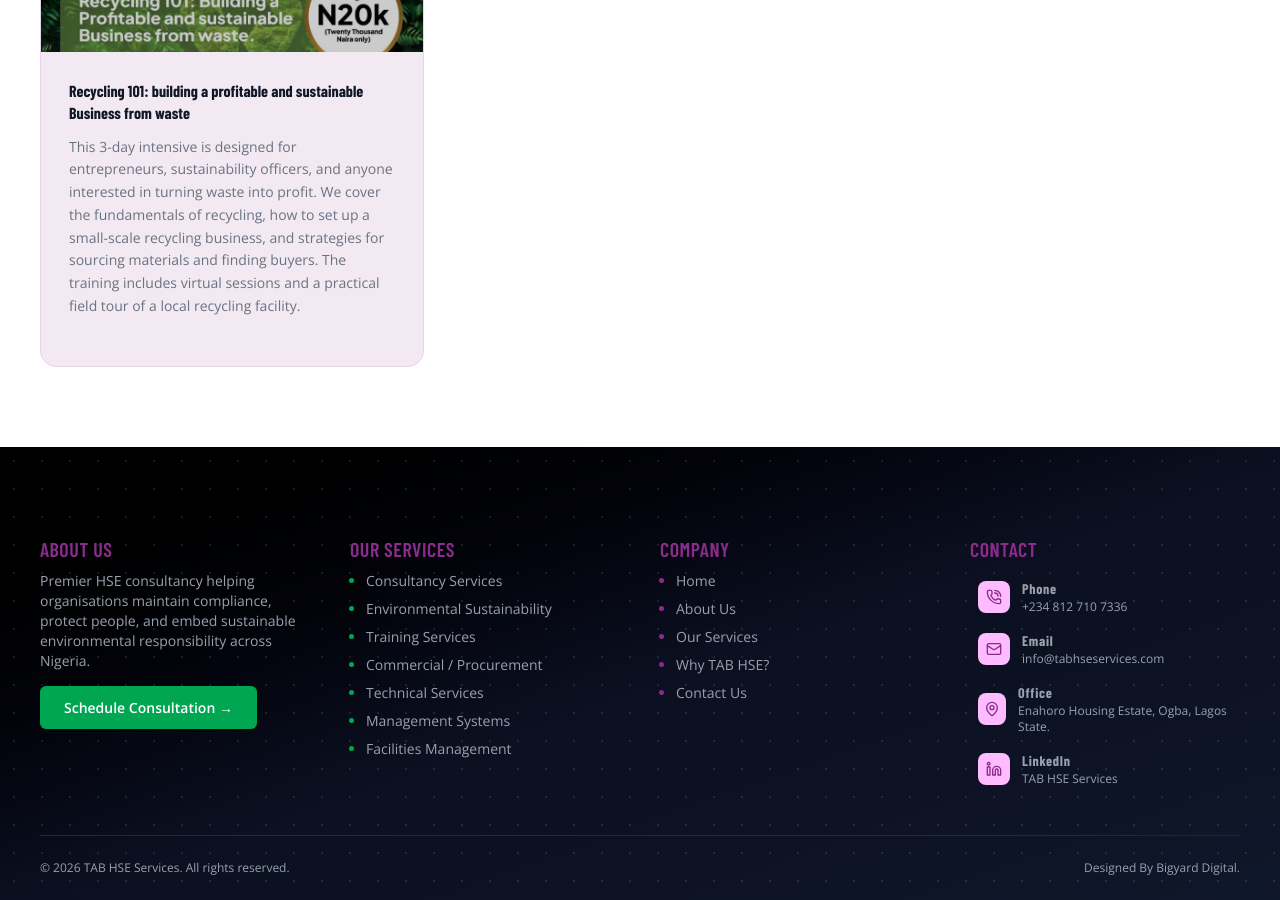
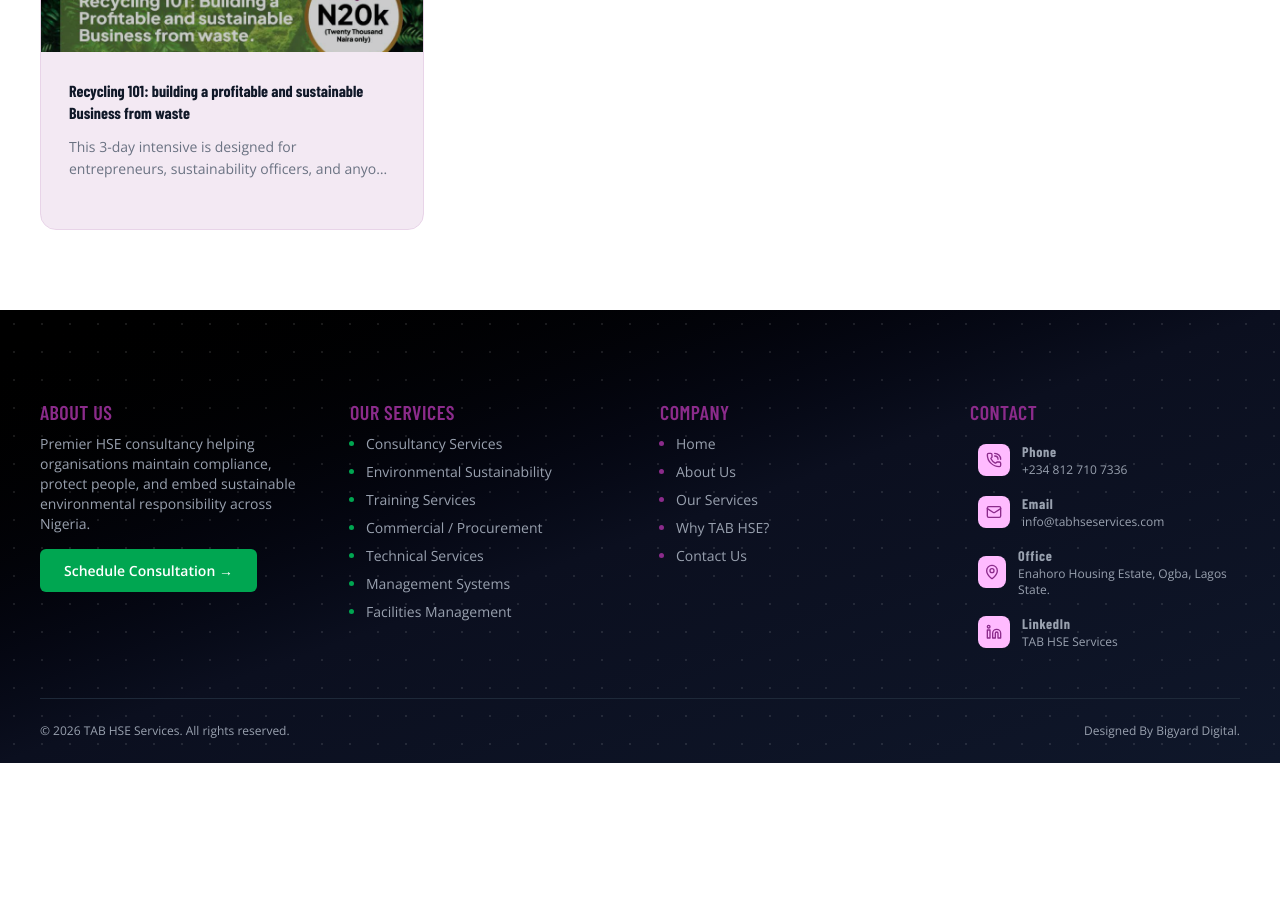
Before and after one commit to mrseewhy/tabhseservices, a React (Vite) app: page /trainings in a window 1280 px wide. Shown: the part 960-1860 px from the top of the page. After the commit the page ends 1723 px from the top, so only its background shows below. Built offline with nearby package versions, Linux system fonts and the light colour scheme; a web font is replaced by a local one.

Commit message:
clamp added to description

```diff
--- a/src/pages/TrainingPage.tsx
+++ b/src/pages/TrainingPage.tsx
@@ -18,7 +18,7 @@ const ServicesPage = () => {
             </h2>
 
             <div className="mt-3 mx-auto h-1 w-16 rounded-full bg-(--my-purple)" />
-            <p className="mt-6 text-gray-600 text-sm leading-relaxed">
+            <p className="mt-6 text-gray-600 text-sm leading-relaxed ">
               Our premium training programs are built for organizations where
               safety and health are not negotiable. We combine deep field
               expertise with current regulatory insight to deliver training that
@@ -69,7 +69,7 @@ const ServicesPage = () => {
                     </Link>
 
                     {/* Description */}
-                    <p className="text-gray-500 text-sm leading-relaxed mb-5">
+                    <p className="text-gray-500 text-sm leading-relaxed mb-5 line-clamp-2">
                       {s.description}
                     </p>
                   </div>
```
